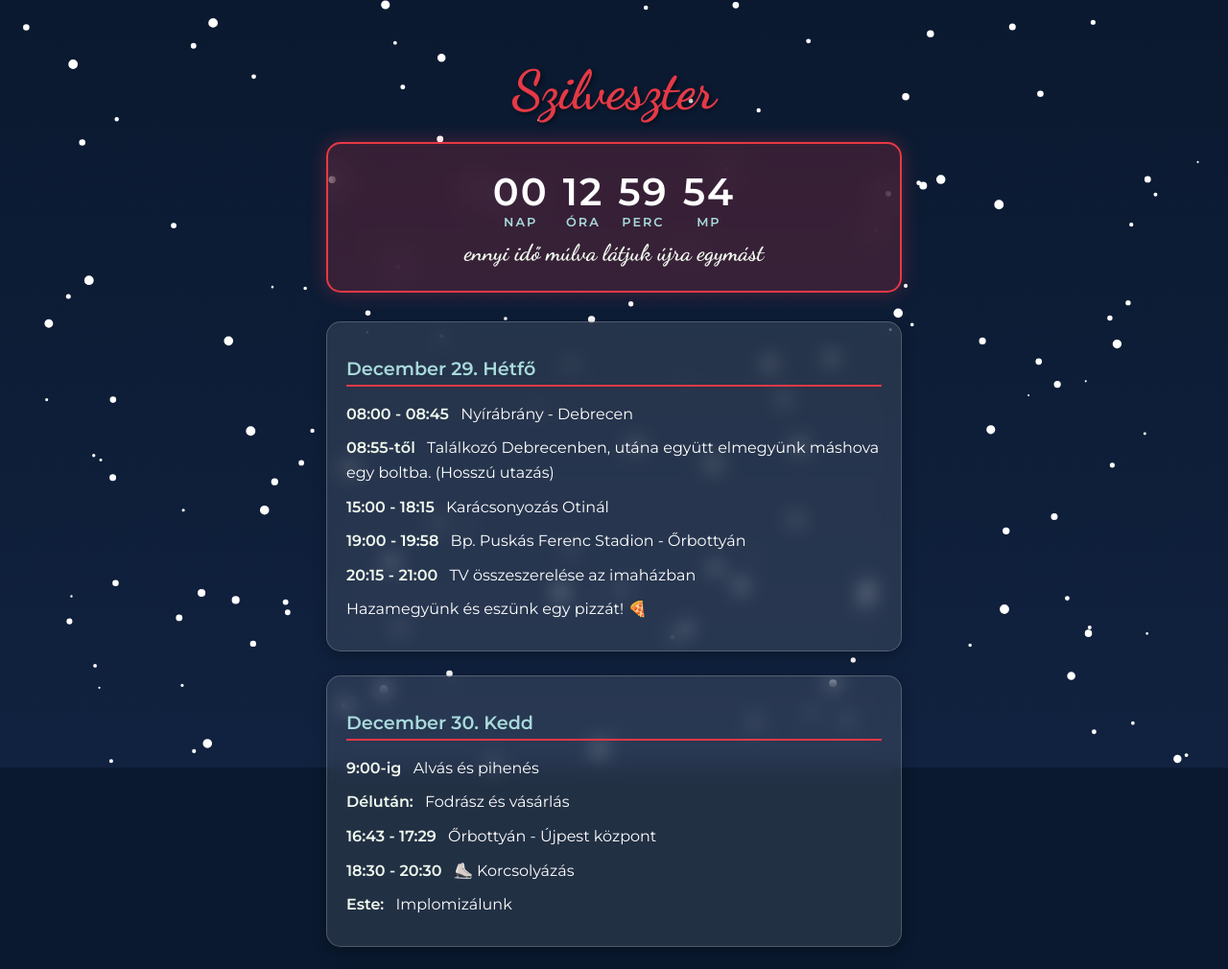
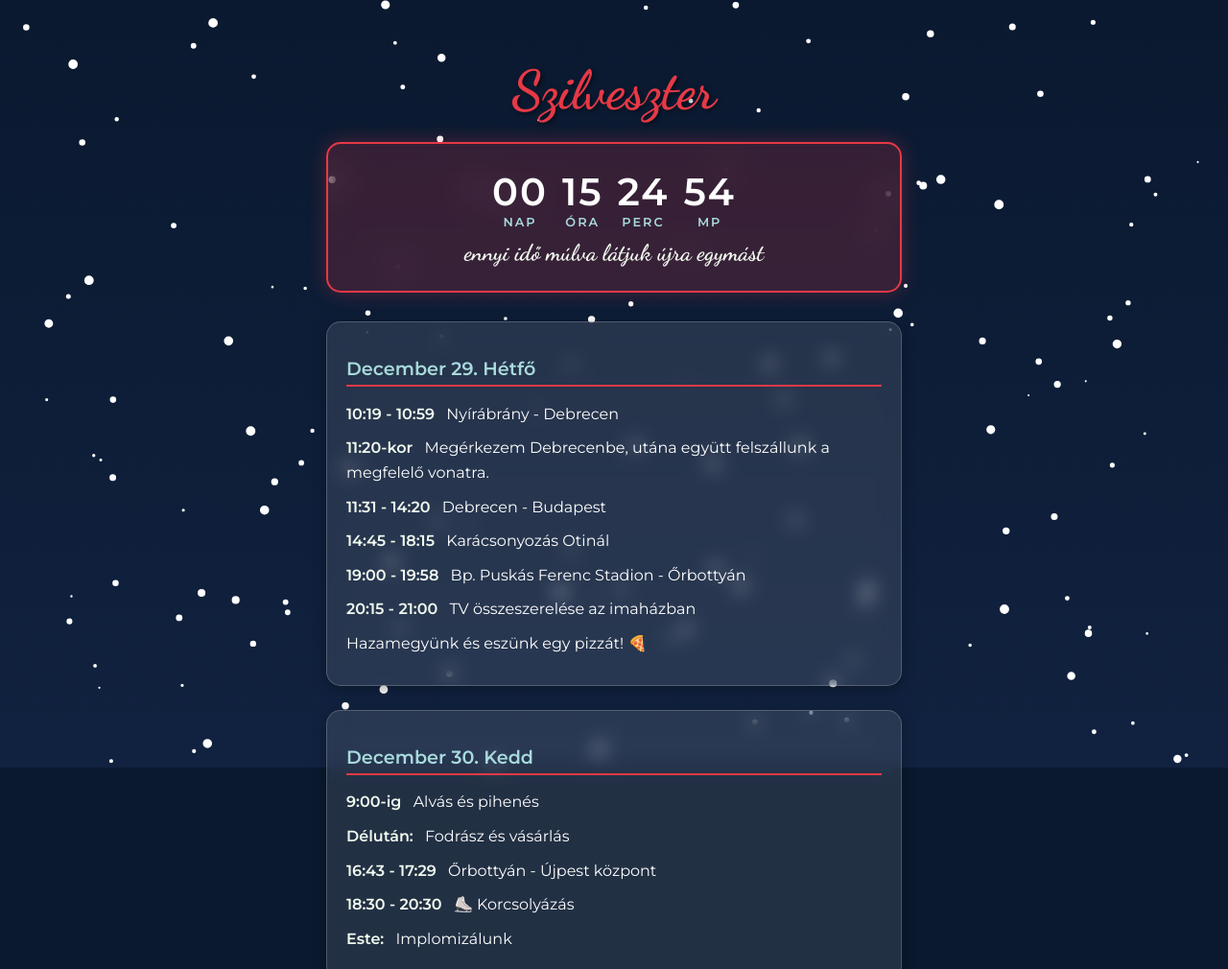
Before and after one commit to zolnaiaron/Szilveszter, a plain HTML site: page index.html in a window 1280 px wide. Shown: the top 1010 px of the page at 96% size. Drawn offline with Linux system fonts and the light colour scheme.

Commit message:
Update index.html

```diff
--- a/index.html
+++ b/index.html
@@ -156,9 +156,10 @@
 
         <div class="card">
             <h2>December 29. Hétfő</h2>
-            <div class="program-item"><span class="time">08:00 - 08:45</span> Nyírábrány - Debrecen</div>
-            <div class="program-item"><span class="time">08:55-től</span> Találkozó Debrecenben, utána együtt elmegyünk máshova egy boltba. (Hosszú utazás)</div>
-            <div class="program-item"><span class="time">15:00 - 18:15</span> Karácsonyozás Otinál</div>
+            <div class="program-item"><span class="time">10:19 - 10:59</span> Nyírábrány - Debrecen</div>
+            <div class="program-item"><span class="time">11:20-kor</span> Megérkezem Debrecenbe, utána együtt felszállunk a megfelelő vonatra.</div>
+            <div class="program-item"><span class="time">11:31 - 14:20</span> Debrecen - Budapest</div>
+            <div class="program-item"><span class="time">14:45 - 18:15</span> Karácsonyozás Otinál</div>
             <div class="program-item"><span class="time">19:00 - 19:58</span> Bp. Puskás Ferenc Stadion - Őrbottyán</div>
             <div class="program-item"><span class="time">20:15 - 21:00</span> TV összeszerelése az imaházban</div>
             <div class="program-item">Hazamegyünk és eszünk egy pizzát! 🍕</div>
@@ -220,8 +221,8 @@
         <div class="card">
             <h2>🚂 Utazási infó</h2>
             <p>Vasárnap mindent megbeszélünk és megvesszük a jegyeket. <br><br>
-            <strong>Fontos:</strong> Indulás Érszőllősről román idő szerint 07:55-kor, hogy magyar idő szerint 07:45-re az állomáson legyetek!<br><br>
-            A vonat magyar idő szerint <strong>08:00-kor</strong> indul.</p>
+            <strong>Fontos:</strong> Indulás Érszőllősről román idő szerint 10:15-kor, hogy magyar idő szerint 10:05-re az állomáson legyetek!<br><br>
+            A vonat már 10:09-kor ott lesz az állomáson, de magyar idő szerint csak <strong>10:19-kor</strong> indul.</p>
         </div>
 
         <div class="footer">
@@ -230,7 +231,7 @@
     </div>
 
     <script>
-        const targetDate = new Date("Dec 29, 2025 08:55:00").getTime();
+        const targetDate = new Date("Dec 29, 2025 11:20:00").getTime();
 
         const countdownFunction = setInterval(function() {
             const now = new Date().getTime();
```
